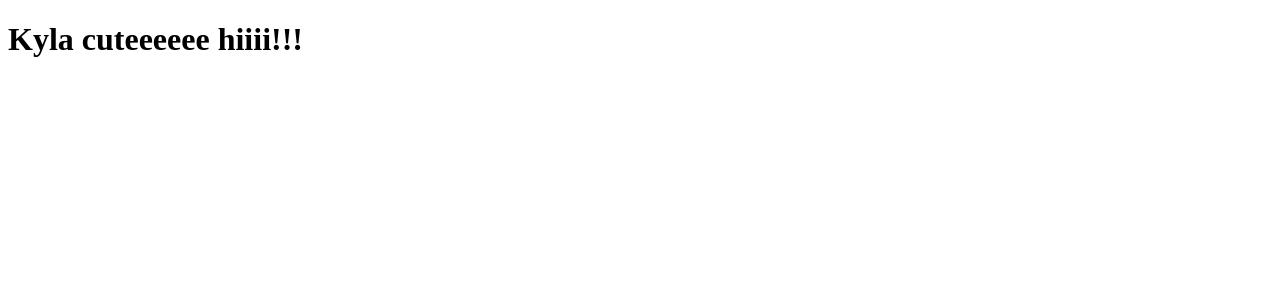
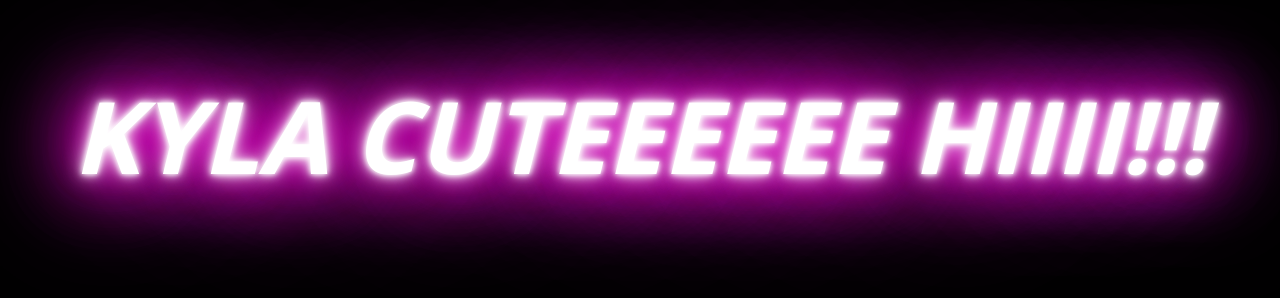
Before and after one commit to cashflowforecast/cashflowforecast.github.io, a plain HTML site: page index.html in a window 1280 px wide. Drawn offline with Linux system fonts and the light colour scheme.

Commit message:
Update index.html

```diff
--- a/index.html
+++ b/index.html
@@ -4,8 +4,48 @@
 	<title>Kyla Cute</title>
 </head>
 <body>
-<h1>
+<h1 class="pink">
 	Kyla cuteeeeee hiiii!!!
 </h1>
+<style type="text/css">
+@font-face {
+  font-family: 'Open Sans';
+  font-style: normal;
+  font-weight: 700;
+  src: local('Open Sans Bold'), local('OpenSans-Bold'), url(http://themes.googleusercontent.com/static/fonts/opensans/v6/k3k702ZOKiLJc3WVjuplzKRDOzjiPcYnFooOUGCOsRk.woff) format('woff');
+}
+body {
+  background: #000;
+  font-family: 'Open Sans', sans-serif;
+}
+h1 {
+  text-transform: uppercase;
+  text-align: center;
+  font-weight: bold;
+  font-style: italic;
+  font-size: 100px;
+}
+h1.pink {
+  color: #FFFFFF;
+  text-shadow: 0 0 5px #FFFFFF, 0 0 10px #FFFFFF, 0 0 20px #FFFFFF, 0 0 40px #FF00DE, 0 0 80px #FF00DE, 0 0 90px #FF00DE, 0 0 100px #FF00DE, 0 0 150px #FF00DE;
+}
+h1.red {
+  color: #FFFFFF;
+  text-shadow: 0 0 5px #FFFFFF, 0 0 10px #FFFFFF, 0 0 20px #FFFFFF, 0 0 40px #F00, 0 0 80px #F00, 0 0 90px #F00, 0 0 100px #F00, 0 0 150px #F00;
+}
+h1.green {
+  color: #FFFFFF;
+  text-shadow: 0 0 5px #FFFFFF, 0 0 10px #FFFFFF, 0 0 20px #FFFFFF, 0 0 40px #0F0, 0 0 80px #0F0, 0 0 90px #0F0, 0 0 100px #0F0, 0 0 150px #0F0;
+}
+h1.blue {
+  color: #FFFFFF;
+  text-shadow: 0 0 5px #FFFFFF, 0 0 10px #FFFFFF, 0 0 20px #FFFFFF, 0 0 40px #00F, 0 0 80px #00F, 0 0 90px #00F, 0 0 100px #00F, 0 0 150px #00F;
+}
+h1.yellow {
+  color: #FFFFFF;
+  text-shadow: 0 0 5px #FFFFFF, 0 0 10px #FFFFFF, 0 0 20px #FFFFFF, 0 0 40px #FF0, 0 0 80px #FF0, 0 0 90px #FF0, 0 0 100px #FF0, 0 0 150px #FF0;
+}
+
+</style>
 </body>
 </html>
```
